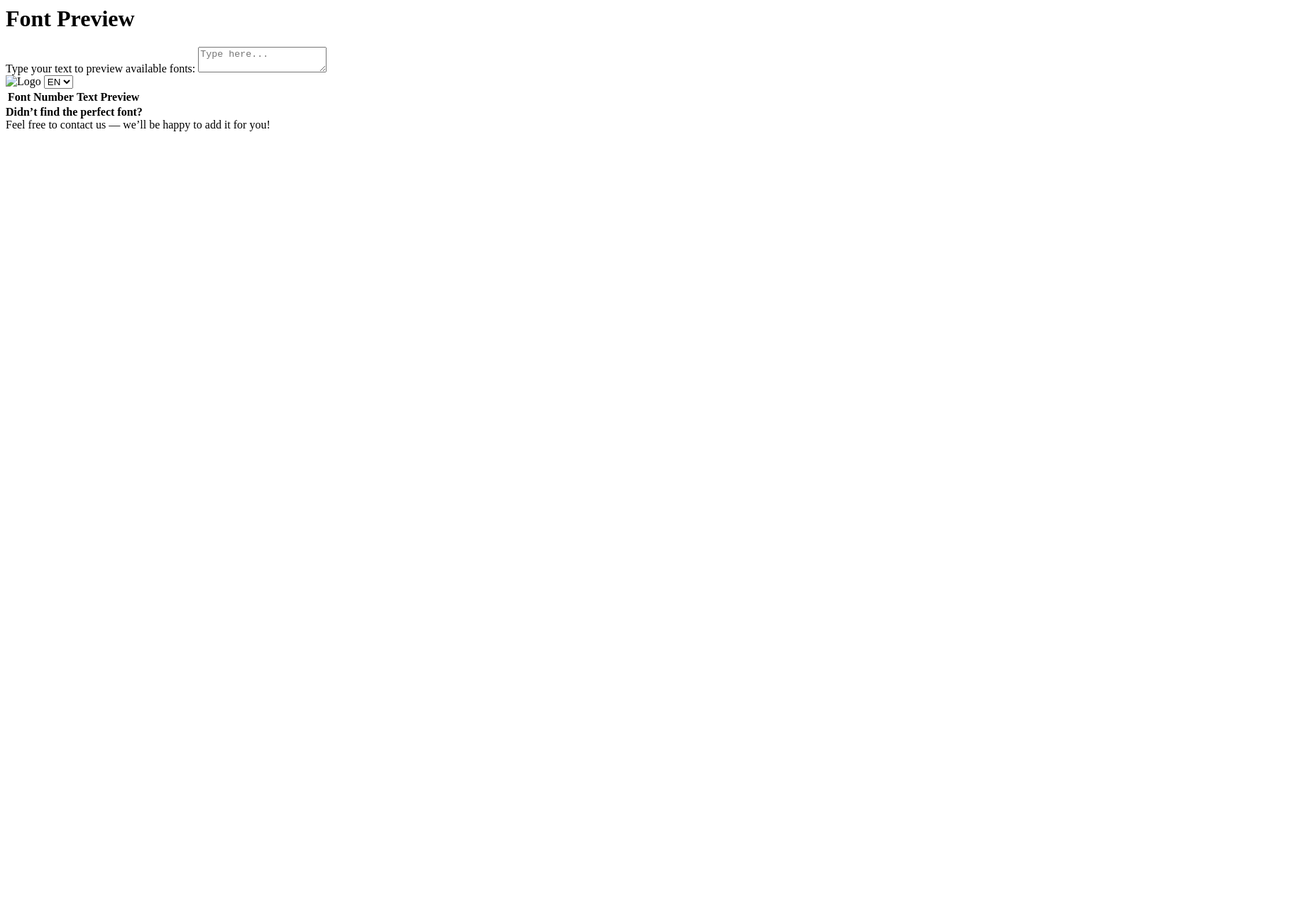
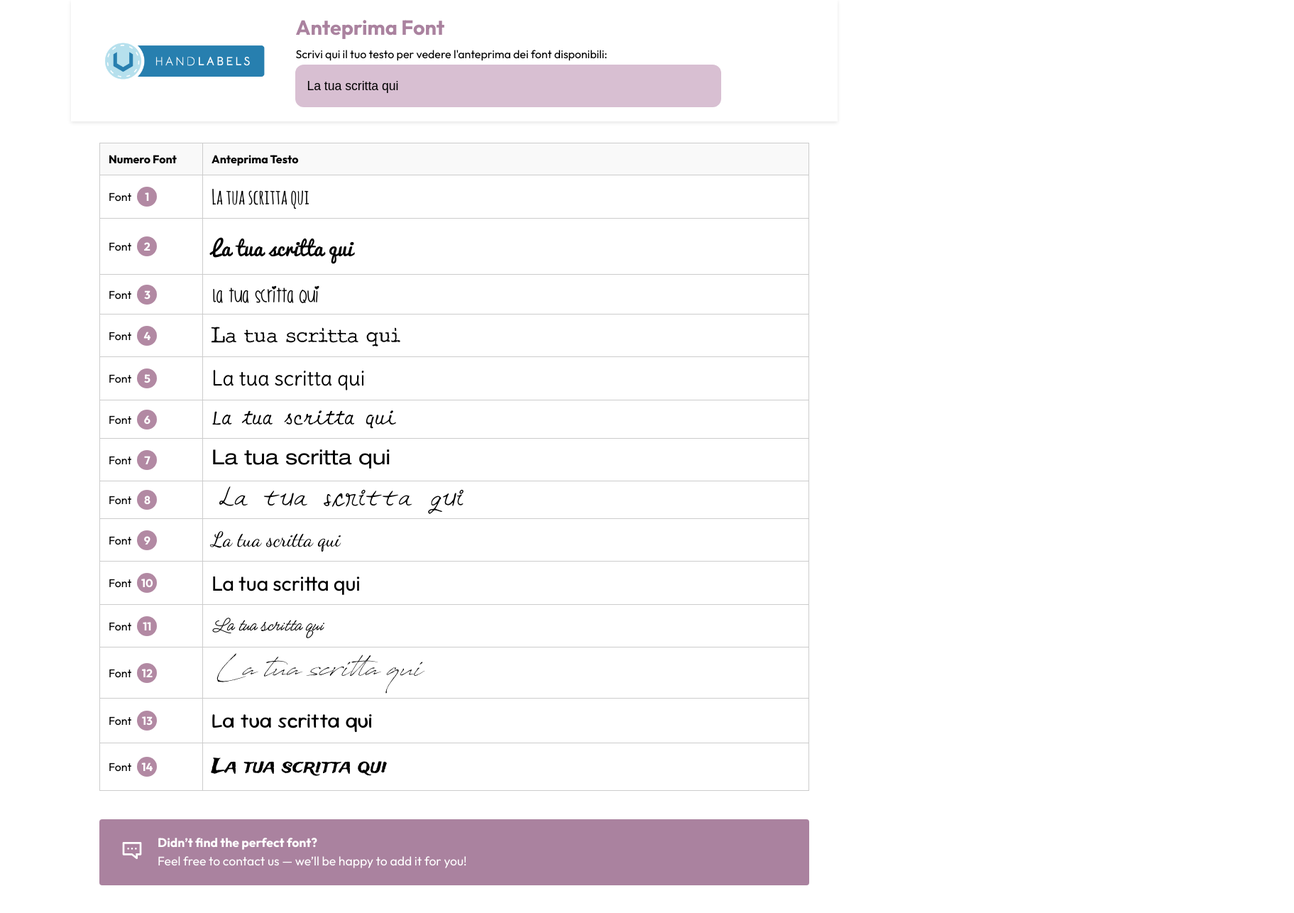
Before and after one commit to hndlbls/font-preview, a plain HTML site: page index.html in a window 1280 px wide. Shown: the whole page at 71% size, 1823 px wide, since content can reach past the window. Before the commit the page ends 800 px from the top, so only its background shows below. Drawn offline with Linux system fonts and the light colour scheme.

Commit message:
Update index.html

```diff
--- a/index.html
+++ b/index.html
@@ -1,39 +1,151 @@
-<div class="lang-header">
-  <div class="lang-left">
-    <h1 id="pageTitle">Font Preview</h1>
-    <label for="textInput" id="inputLabel">Type your text to preview available fonts:</label>
-    <textarea id="textInput" placeholder="Type here..." oninput="updateText()"></textarea>
+<!DOCTYPE html>
+<html lang="it">
+<head>
+    <meta charset="UTF-8">
+    <title>Anteprima Font Personalizzati</title>
+    <link rel="stylesheet" href="css/style.css">
+    <meta name="viewport" content="width=device-width, initial-scale=1.0">
+</head>
+<body>
+    <div class="sticky-header">
+      <div class="header-logo">
+        <img src="img/logo.png" alt="Logo" class="logo">
       </div>
-  <div class="lang-right">
-    <img src="images/logo.png" alt="Logo" class="logo">
-    <select id="languageSelector" onchange="setLanguage(this.value)">
-      <option value="en">EN</option>
-      <option value="de">DE</option>
-      <option value="fr">FR</option>
-      <option value="es">ES</option>
-      <option value="it">IT</option>
-    </select>
+      <div class="header-content">
+        <h1>Anteprima Font</h1>
+        <label for="textInput">Scrivi qui il tuo testo per vedere l'anteprima dei font disponibili:</label>
+        <input type="text" id="userText" placeholder="Inserisci la tua scritta..." value="La tua scritta qui">
       </div>
     </div>
 
+
+    <div class="table-container">
         <table>
             <thead>
                 <tr>
-      <th id="colFontNumber">Font Number</th>
-      <th id="colPreview">Text Preview</th>
+                    <th class="font-number-col">Numero Font</th>
+                    <th>Anteprima Testo</th>
                 </tr>
             </thead>
-  <tbody id="fontTableBody">
-    <!-- righe font -->
+            <tbody>
+
+<tr>
+    <td data-label="Numero Font">
+        <span class="font-label">Font <span class="font-circle">1</span></span>
+    </td>
+    <td data-label="Anteprima Testo" class="font-preview" style="font-family: 'Font1';" data-font="Font1">Anteprima Testo</td>
+</tr>
+
+<tr>
+    <td data-label="Numero Font">
+        <span class="font-label">Font <span class="font-circle">2</span></span>
+    </td>
+    <td data-label="Anteprima Testo" class="font-preview" style="font-family: 'Font2';" data-font="Font2">Anteprima Testo</td>
+</tr>
+
+<tr>
+    <td data-label="Numero Font">
+        <span class="font-label">Font <span class="font-circle">3</span></span>
+    </td>
+    <td data-label="Anteprima Testo" class="font-preview" style="font-family: 'Font3';" data-font="Font3">Anteprima Testo</td>
+</tr>
+
+<tr>
+    <td data-label="Numero Font">
+        <span class="font-label">Font <span class="font-circle">4</span></span>
+    </td>
+    <td data-label="Anteprima Testo" class="font-preview" style="font-family: 'Font4';" data-font="Font4">Anteprima Testo</td>
+</tr>
+
+<tr>
+    <td data-label="Numero Font">
+        <span class="font-label">Font <span class="font-circle">5</span></span>
+    </td>
+    <td data-label="Anteprima Testo" class="font-preview" style="font-family: 'Font5';" data-font="Font5">Anteprima Testo</td>
+</tr>
+
+<tr>
+    <td data-label="Numero Font">
+        <span class="font-label">Font <span class="font-circle">6</span></span>
+    </td>
+    <td data-label="Anteprima Testo" class="font-preview" style="font-family: 'Font6';" data-font="Font6">Anteprima Testo</td>
+</tr>
+
+<tr>
+    <td data-label="Numero Font">
+        <span class="font-label">Font <span class="font-circle">7</span></span>
+    </td>
+    <td data-label="Anteprima Testo" class="font-preview" style="font-family: 'Font7';" data-font="Font7">Anteprima Testo</td>
+</tr>
+
+<tr>
+    <td data-label="Numero Font">
+        <span class="font-label">Font <span class="font-circle">8</span></span>
+    </td>
+    <td data-label="Anteprima Testo" class="font-preview" style="font-family: 'Font8';" data-font="Font8">Anteprima Testo</td>
+</tr>
+
+<tr>
+    <td data-label="Numero Font">
+        <span class="font-label">Font <span class="font-circle">9</span></span>
+    </td>
+    <td data-label="Anteprima Testo" class="font-preview" style="font-family: 'Font9';" data-font="Font9">Anteprima Testo</td>
+</tr>
+
+<tr>
+    <td data-label="Numero Font">
+        <span class="font-label">Font <span class="font-circle">10</span></span>
+    </td>
+    <td data-label="Anteprima Testo" class="font-preview" style="font-family: 'Font10';" data-font="Font10">Anteprima Testo</td>
+</tr>
+
+<tr>
+    <td data-label="Numero Font">
+        <span class="font-label">Font <span class="font-circle">11</span></span>
+    </td>
+    <td data-label="Anteprima Testo" class="font-preview" style="font-family: 'Font11';" data-font="Font11">Anteprima Testo</td>
+</tr>
+
+<tr>
+    <td data-label="Numero Font">
+        <span class="font-label">Font <span class="font-circle">12</span></span>
+    </td>
+    <td data-label="Anteprima Testo" class="font-preview" style="font-family: 'Font12';" data-font="Font12">Anteprima Testo</td>
+</tr>
+
+<tr>
+    <td data-label="Numero Font">
+        <span class="font-label">Font <span class="font-circle">13</span></span>
+    </td>
+    <td data-label="Anteprima Testo" class="font-preview" style="font-family: 'Font13';" data-font="Font13">Anteprima Testo</td>
+</tr>
+
+<tr>
+    <td data-label="Numero Font">
+        <span class="font-label">Font <span class="font-circle">14</span></span>
+    </td>
+    <td data-label="Anteprima Testo" class="font-preview" style="font-family: 'Font14';" data-font="Font14">Anteprima Testo</td>
+</tr>
+
             </tbody>
         </table>
 
+
+    </div>
+
     <div class="contact-box">
   <div class="contact-icon">
-    <!-- SVG -->
+    <svg xmlns="http://www.w3.org/2000/svg" viewBox="0 0 24 24" width="32" height="32" fill="white">
+      <path d="M21 3H3a1 1 0 0 0-1 1v12a1 1 0 0 0 1 1h8.65l4.73 3.78a1 1 0 0 0 1.4-.15A1 1 0 0 0 18 20v-3h3a1 1 0 0 0 1-1V4a1 1 0 0 0-1-1zm-1 12.05h-4V18l-3.38-2.71a.92.92 0 0 0-.62-.22H4V5h16zM8 11a1 1 0 1 0-1-1 1 1 0 0 0 1 1zm4 0a1 1 0 1 0-1-1 1 1 0 0 0 1 1zm4 0a1 1 0 1 0-1-1 1 1 0 0 0 1 1z"/>
+    </svg>
   </div>
   <div class="contact-text">
-    <strong id="contactBoxTitle">Didn’t find the perfect font?</strong><br>
-    <span id="contactBoxText">Feel free to contact us — we’ll be happy to add it for you!</span>
+    <strong>Didn’t find the perfect font?</strong><br>
+    Feel free to contact us — we’ll be happy to add it for you!
   </div>
 </div>
+
+
+    <script src="js/script.js"></script>
+</body>
+</html>
```
Lines whose indentation alone changed are shown as unchanged.
